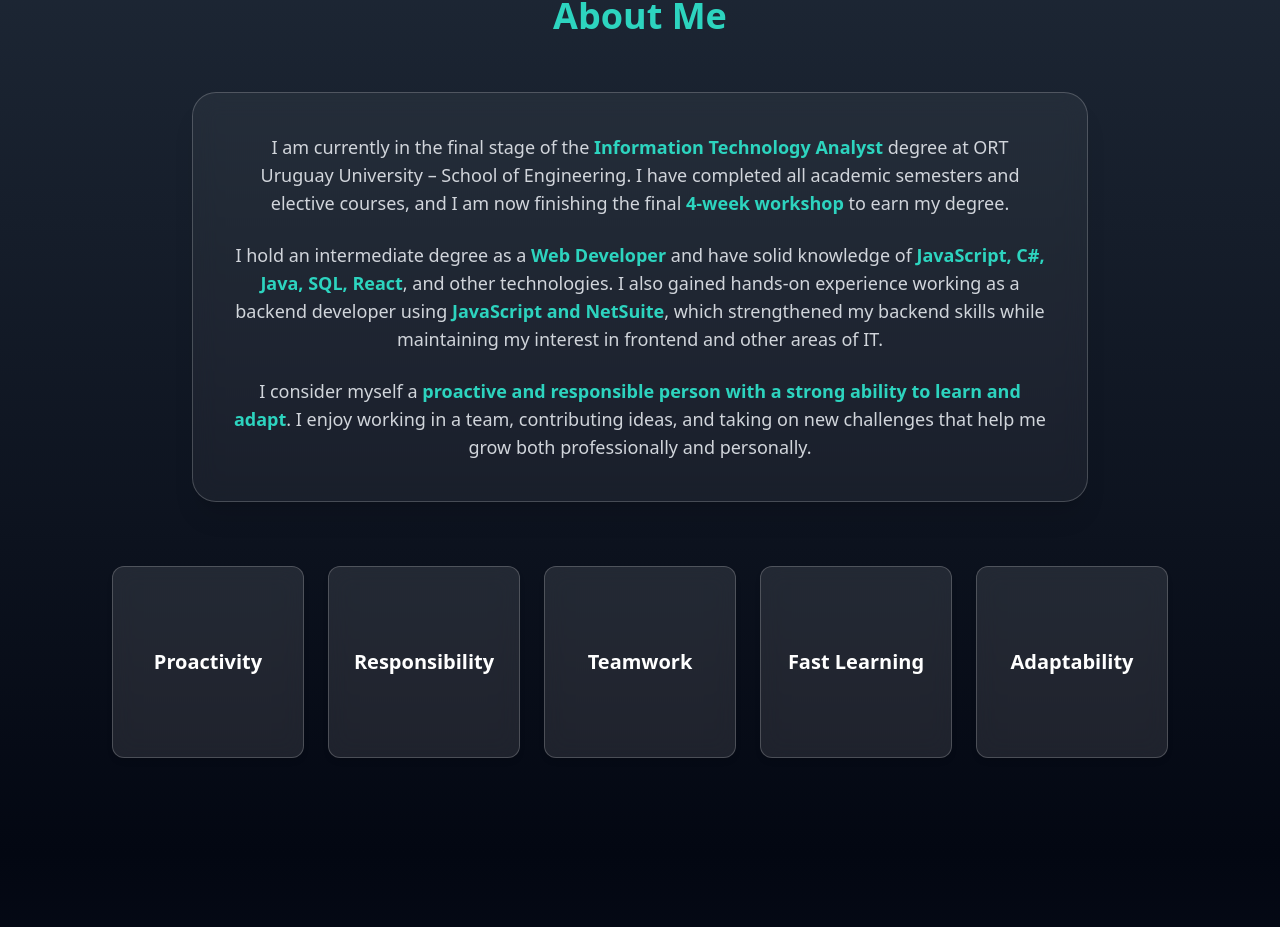
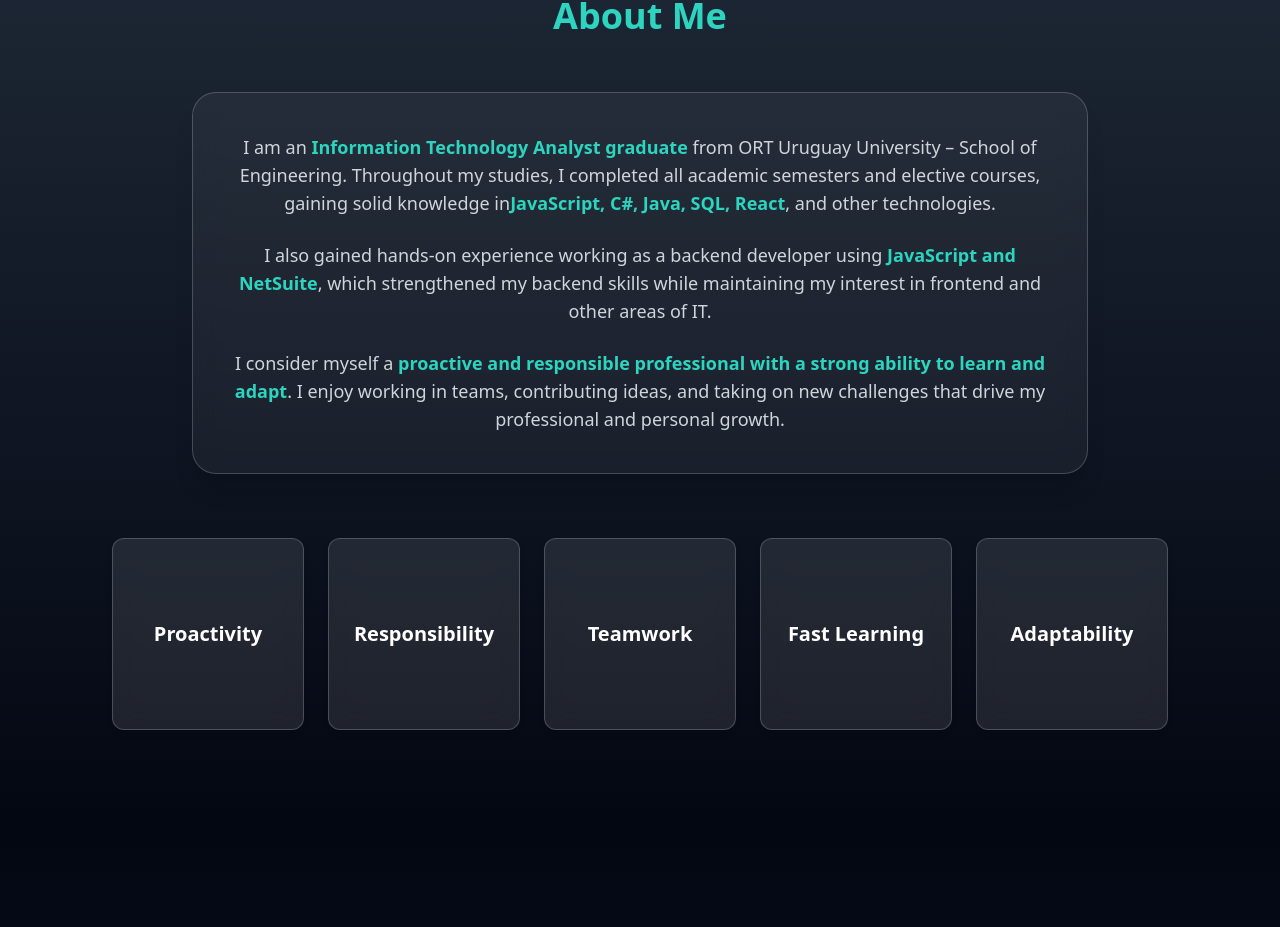
Before and after one commit to GuilleLeaal/react-portfolio, a React (Vite) app: page / in a window 1280 px wide. Shown: the part 2993-3920 px from the top of the page. Built offline with nearby package versions, Linux system fonts and the light colour scheme; the HTML template or start-up script is replaced by a standard one.

Commit message:
Update - Career completed

```diff
--- a/src/components/About.tsx
+++ b/src/components/About.tsx
@@ -21,9 +21,8 @@ function FlipCard({ title, description }: { title: string; description: string }
       onMouseLeave={() => setFlipped(false)}
     >
       <div
-        className={`relative w-full h-full transition-transform duration-700 transform-style-preserve-3d ${
-          flipped ? 'rotate-y-180' : ''
-        }`}
+        className={`relative w-full h-full transition-transform duration-700 transform-style-preserve-3d ${flipped ? 'rotate-y-180' : ''
+          }`}
       >
         {/* Front */}
         <div className="absolute w-full h-full flex items-center justify-center bg-white/10 border border-white/20 rounded-xl text-white text-base sm:text-xl font-bold backface-hidden shadow-md backdrop-blur-md">
@@ -58,20 +57,19 @@ export default function About() {
                    shadow-xl text-center text-lg text-gray-300 space-y-6"
       >
         <p>
-          I am currently in the final stage of the <span className="text-teal-400 font-semibold">Information Technology Analyst</span> degree at ORT Uruguay University – School of Engineering.
-          I have completed all academic semesters and elective courses, and I am now finishing the final <span className="text-teal-400 font-semibold">4-week workshop</span> to earn my degree.
+          I am an <span className="text-teal-400 font-semibold">Information Technology Analyst graduate</span> from ORT Uruguay University – School of Engineering.
+          Throughout my studies, I completed all academic semesters and elective courses, gaining solid knowledge in
+          <span className="text-teal-400 font-semibold">JavaScript, C#, Java, SQL, React</span>, and other technologies.
         </p>
 
         <p>
-          I hold an intermediate degree as a <span className="text-teal-400 font-semibold">Web Developer</span> and have solid knowledge of
-          <span className="text-teal-400 font-semibold"> JavaScript, C#, Java, SQL, React</span>, and other technologies.
           I also gained hands-on experience working as a backend developer using <span className="text-teal-400 font-semibold">JavaScript and NetSuite</span>,
           which strengthened my backend skills while maintaining my interest in frontend and other areas of IT.
         </p>
 
         <p>
-          I consider myself a <span className="text-teal-400 font-semibold">proactive and responsible person with a strong ability to learn and adapt</span>.
-          I enjoy working in a team, contributing ideas, and taking on new challenges that help me grow both professionally and personally.
+          I consider myself a <span className="text-teal-400 font-semibold">proactive and responsible professional with a strong ability to learn and adapt</span>.
+          I enjoy working in teams, contributing ideas, and taking on new challenges that drive my professional and personal growth.
         </p>
       </motion.div>
 
```
Also changed, not shown: src/assets/imagenCV.jpeg (deleted), 1 other file (tests, documents, lock files or other folders).
